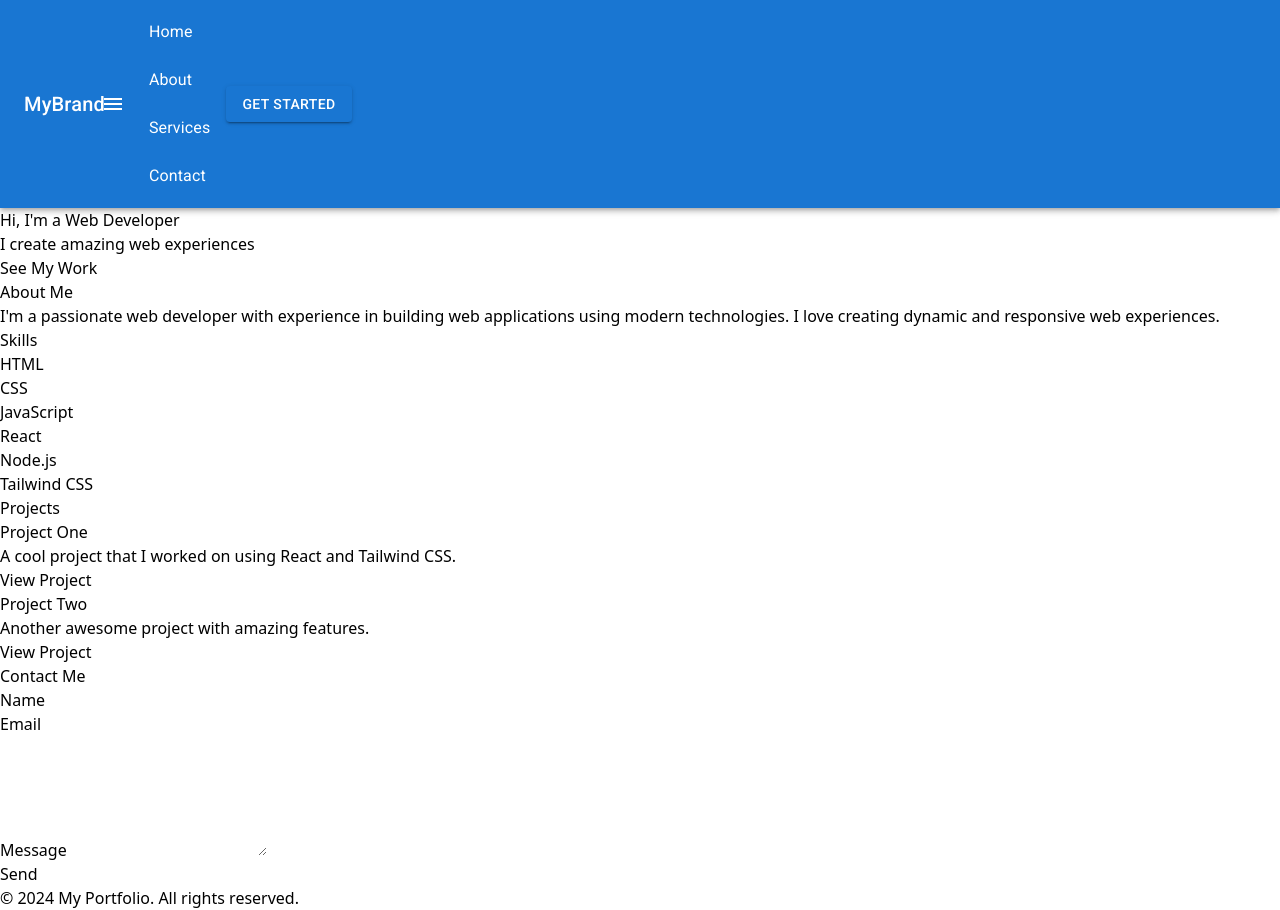
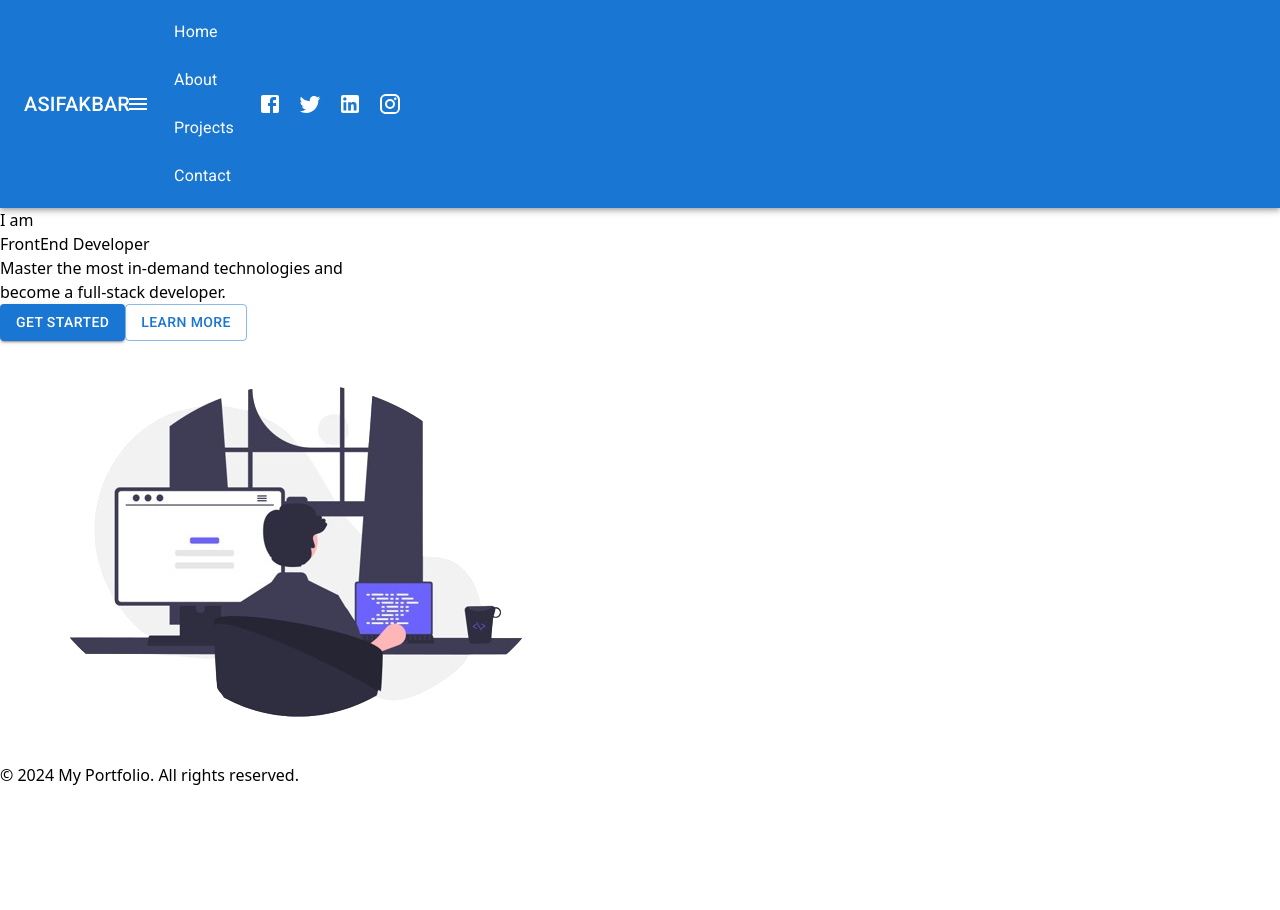
Before and after one commit to 786asifakbar/MyPortfolio, a React (Vite) app in the folder Personal/: page / in a window 1280 px wide. After the commit the page ends 800 px from the top, so only its background shows below. Built offline with nearby package versions, Linux system fonts and the light colour scheme.

Commit message:
create Hero Section

```diff
--- a/Personal/package.json
+++ b/Personal/package.json
@@ -19,6 +19,7 @@
     "react": "^18.3.1",
     "react-dom": "^18.3.1",
     "react-router-dom": "^6.26.1",
+    "react-typical": "^0.1.3",
     "styled-components": "^6.1.12"
   },
   "devDependencies": {
--- a/Personal/src/App.jsx
+++ b/Personal/src/App.jsx
@@ -1,7 +1,7 @@
-// src/App.jsx
-import React from 'react';
+
+import { Routes, Route } from 'react-router-dom';
 import Navbar from './components/Navbar';
-import Hero from './components/Hero';
+import Home from './components/HeroSection';
 import About from './components/About';
 import Skills from './components/Skills';
 import Projects from './components/Projects';
@@ -10,15 +10,17 @@ import Footer from './components/Footer';
 
 const App = () => {
   return (
-    <div>
+<>
       <Navbar />
-      <Hero />
-      <About />
-      <Skills />
-      <Projects />
-      <Contact />
+      <Routes>
+        <Route path="/" element={<Home />} />
+        <Route path="/About" element={<About />} />
+        <Route path="/Skills" element={<Skills />} />
+        <Route path="/Projects" element={<Projects />} />
+        <Route path="/Contact" element={<Contact />} />
+      </Routes>
       <Footer />
-    </div>
+</>
   );
 };
 
--- a/Personal/src/components/About.jsx
+++ b/Personal/src/components/About.jsx
@@ -1,5 +1,4 @@
-// src/components/About.jsx
-import React from 'react';
+// src/components/About.js
 
 const About = () => {
   return (
--- a/Personal/src/components/Hero.jsx
+++ /dev/null
@@ -1,16 +0,0 @@
-// src/components/Hero.jsx
-import React from 'react';
-
-const Hero = () => {
-  return (
-    <section id="home" className="bg-blue-500 h-screen flex items-center justify-center text-white">
-      <div className="text-center">
-        <h1 className="text-5xl font-bold mb-4">Hi, I'm a Web Developer</h1>
-        <p className="text-2xl mb-6">I create amazing web experiences</p>
-        <a href="#projects" className="bg-white text-blue-500 py-2 px-4 rounded-full">See My Work</a>
-      </div>
-    </section>
-  );
-};
-
-export default Hero;
--- /dev/null
+++ b/Personal/src/components/HeroSection.jsx
@@ -0,0 +1,49 @@
+import { Button } from '@mui/material';
+import Typical from 'react-typical';
+
+const HeroSection = () => {
+  return (
+    <>
+    <div
+      className="flex flex-col md:flex-row items-center justify-between p-8 md:p-16 bg-gray-800"
+      // style={{ backgroundImage: 'url(https://via.placeholder.com/1500)', backgroundSize: 'cover', backgroundPosition: 'center' }}
+    >
+      {/* Left Side: Heading with Typing Effect and Buttons */}
+      <div className="md:w-1/2 text-center md:text-left mb-8 md:mb-0">
+        <h1 className="text-8xl font-bold text-white">
+          I am <br />{' '}
+          <Typical
+            steps={['Asif Akbar',3000,'FrontEnd Developer',6000]}
+            loop={Infinity}
+            wrapper="span"
+            className="text-blue-600"
+          />
+        </h1>
+        <p className="text-2xl mt-5 mb-6 text-white">
+          Master the most in-demand technologies and <br />become a full-stack developer.
+        </p>
+        <div className="flex justify-center md:justify-start mt-5 space-x-4">
+          <Button variant="contained" color="primary" className="bg-blue-600 text-white">
+            Get Started
+          </Button>
+          <Button variant="outlined" color="primary" className="border-blue-600 text-blue-600">
+            Learn More
+          </Button>
+        </div>
+      </div>
+
+      {/* Right Side: Image */}
+      <div className="md:w-1/2">
+        {/* Main Image */}
+        <img
+          src="../src/assets/hero.png" // Replace with your image source
+          alt="Hero"
+          className="w-full rounded-lg"
+        />
+      </div>
+    </div>
+    </>
+  );
+};
+
+export default HeroSection;
--- a/Personal/src/components/Navbar.jsx
+++ b/Personal/src/components/Navbar.jsx
@@ -1,8 +1,12 @@
 // Import necessary components from Material UI
 import { useState } from 'react';
-import { AppBar, Toolbar, Typography, Button, IconButton, List, ListItem, ListItemText, Drawer } from '@mui/material';
+import { AppBar, Toolbar, Typography, IconButton, List, ListItem, ListItemText, Drawer } from '@mui/material';
 import MenuIcon from '@mui/icons-material/Menu';
-
+import FacebookIcon from '@mui/icons-material/Facebook';
+import TwitterIcon from '@mui/icons-material/Twitter';
+import LinkedInIcon from '@mui/icons-material/LinkedIn';
+import InstagramIcon from '@mui/icons-material/Instagram';
+import { Link, NavLink } from 'react-router-dom'; // Import Link from react-router-dom
 
 const Navbar = () => {
   const [drawerOpen, setDrawerOpen] = useState(false);
@@ -15,10 +19,10 @@ const Navbar = () => {
     <>
       {/* Navbar */}
       <AppBar position="static" className="bg-gray-900">
-        <Toolbar className="flex justify-between">
+        <Toolbar className="flex justify-between items-center">
           {/* Logo or Brand Name */}
           <Typography variant="h6" className="text-white">
-            MyBrand
+            <span className='text-3xl'>A</span>SIF<span className='text-3xl'>A</span>KBAR
           </Typography>
 
           {/* Hamburger Menu Button for mobile view */}
@@ -30,44 +34,51 @@ const Navbar = () => {
 
           {/* Unordered List for larger screens */}
           <List className="hidden md:flex flex-row space-x-4">
-            <ListItem button>
+            <ListItem button component={NavLink} to="/">
               <ListItemText primary="Home" />
             </ListItem>
-            <ListItem button>
+            <ListItem button component={NavLink} to="/about">
               <ListItemText primary="About" />
             </ListItem>
-            <ListItem button>
-              <ListItemText primary="Services" />
+            <ListItem button component={NavLink} to="/Projects">
+              <ListItemText primary="Projects" />
             </ListItem>
-            <ListItem button>
+            <ListItem button component={NavLink} to="/contact">
               <ListItemText primary="Contact" />
             </ListItem>
           </List>
 
-          {/* Dark Themed Button */}
-          <Button
-            variant="contained"
-            color="primary"
-            className="bg-blue-600 text-white"
-          >
-            Get Started
-          </Button>
+          {/* Social Media Icons */}
+          <div className="flex space-x-4">
+            <IconButton component="a" href="https://www.facebook.com" target="_blank" color="inherit">
+              <FacebookIcon />
+            </IconButton>
+            <IconButton component="a" href="https://twitter.com" target="_blank" color="inherit">
+              <TwitterIcon />
+            </IconButton>
+            <IconButton component="a" href="https://www.linkedin.com" target="_blank" color="inherit">
+              <LinkedInIcon />
+            </IconButton>
+            <IconButton component="a" href="https://www.instagram.com" target="_blank" color="inherit">
+              <InstagramIcon />
+            </IconButton>
+          </div>
         </Toolbar>
       </AppBar>
 
       {/* Drawer for mobile view */}
       <Drawer anchor="left" open={drawerOpen} onClose={toggleDrawer}>
         <List className="w-64 p-4">
-          <ListItem button onClick={toggleDrawer}>
+          <ListItem button component={NavLink} to="/" onClick={toggleDrawer}>
             <ListItemText primary="Home" />
           </ListItem>
-          <ListItem button onClick={toggleDrawer}>
+          <ListItem button component={NavLink} to="/about" onClick={toggleDrawer}>
             <ListItemText primary="About" />
           </ListItem>
-          <ListItem button onClick={toggleDrawer}>
-            <ListItemText primary="Services" />
+          <ListItem button component={NavLink} to="/Projects" onClick={toggleDrawer}>
+            <ListItemText primary="Projects" />
           </ListItem>
-          <ListItem button onClick={toggleDrawer}>
+          <ListItem button component={NavLink} to="/contact" onClick={toggleDrawer}>
             <ListItemText primary="Contact" />
           </ListItem>
         </List>
```
Also changed, not shown: Personal/src/components/Home.jsx (added, +15 -0 lines), Personal/src/assets/hero.png (added), 1 other file (tests, documents, lock files or other folders).
